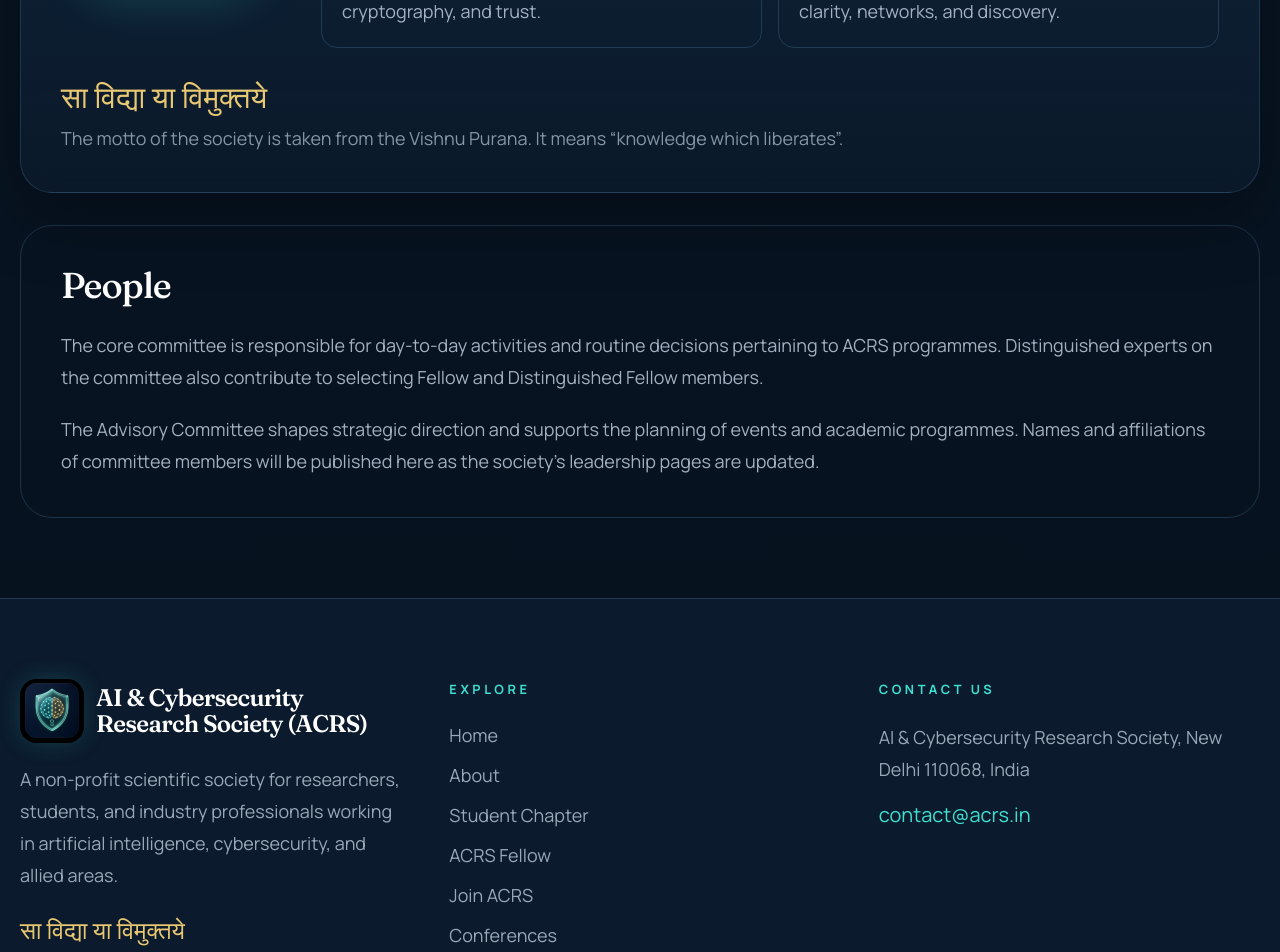
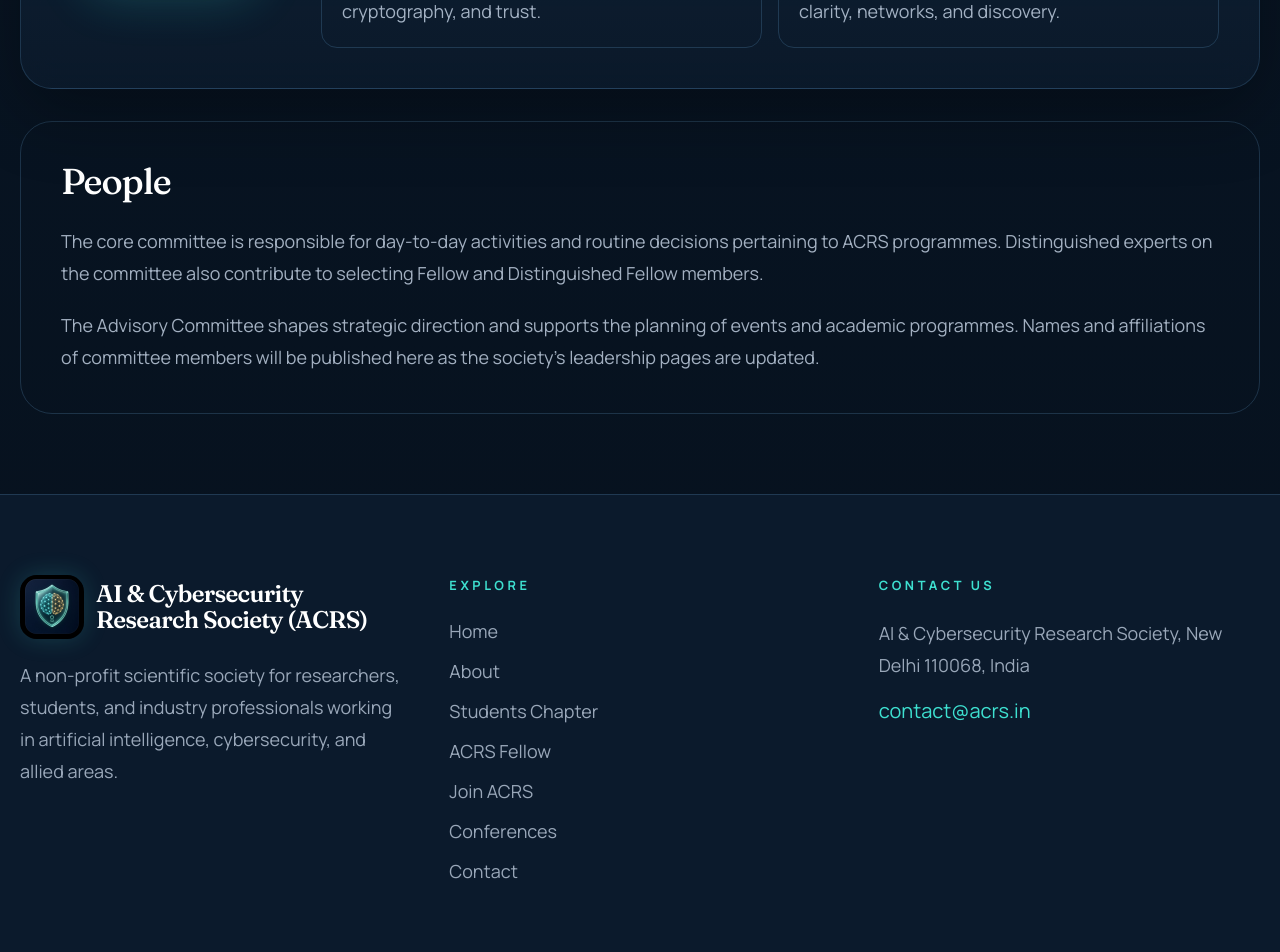
Before and after one commit to zainulhassan55/acrs, a React (Vite) app: page /about in a window 1280 px wide. Shown: the part 1640-2592 px from the top of the page. Built offline with nearby package versions, Linux system fonts and the light colour scheme.

Commit message:
change the content

```diff
--- a/src/components/Layout.tsx
+++ b/src/components/Layout.tsx
@@ -93,8 +93,6 @@
               A non-profit scientific society for researchers, students, and industry professionals
               working in artificial intelligence, cybersecurity, and allied areas.
             </p>
-            <p className="mt-6 font-serif text-2xl text-gold">{society.motto}</p>
-            <p className="mt-1 text-base text-fog/55">{society.mottoMeaning}</p>
           </div>
           <div>
             <p className="kicker">Explore</p>
--- a/src/content.ts
+++ b/src/content.ts
@@ -2,8 +2,6 @@
   shortName: 'ACRS',
   name: 'AI & Cybersecurity Research Society',
   fullTitle: 'AI & Cybersecurity Research Society (ACRS)',
-  motto: 'सा विद्या या विमुक्तये',
-  mottoMeaning: 'Knowledge which liberates',
   hq: 'New Delhi, India',
   address: 'AI & Cybersecurity Research Society, New Delhi 110068, India',
   emails: ['contact@acrs.in'],
@@ -12,7 +10,7 @@
 export const nav = [
   { to: '/', label: 'Home' },
   { to: '/about', label: 'About' },
-  { to: '/students', label: 'Student Chapter' },
+  { to: '/students', label: 'Students Chapter' },
   { to: '/fellow', label: 'ACRS Fellow' },
   { to: '/membership', label: 'Join ACRS' },
   { to: '/conferences', label: 'Conferences' },
--- a/src/pages/AboutPage.tsx
+++ b/src/pages/AboutPage.tsx
@@ -1,5 +1,4 @@
 import { PageHero } from '../components/Layout'
-import { society } from '../content'
 import { publicUrl } from '../publicUrl'
 
 export function AboutPage() {
@@ -71,11 +70,6 @@
               </ul>
             </div>
           </div>
-          <p className="mt-8 font-serif text-3xl text-gold">{society.motto}</p>
-          <p className="mt-2 text-lg text-fog/65">
-            The motto of the society is taken from the Vishnu Purana. It means “knowledge which
-            liberates”.
-          </p>
         </article>
 
         <article className="mt-8 rounded-[2rem] border border-line p-10">
```
